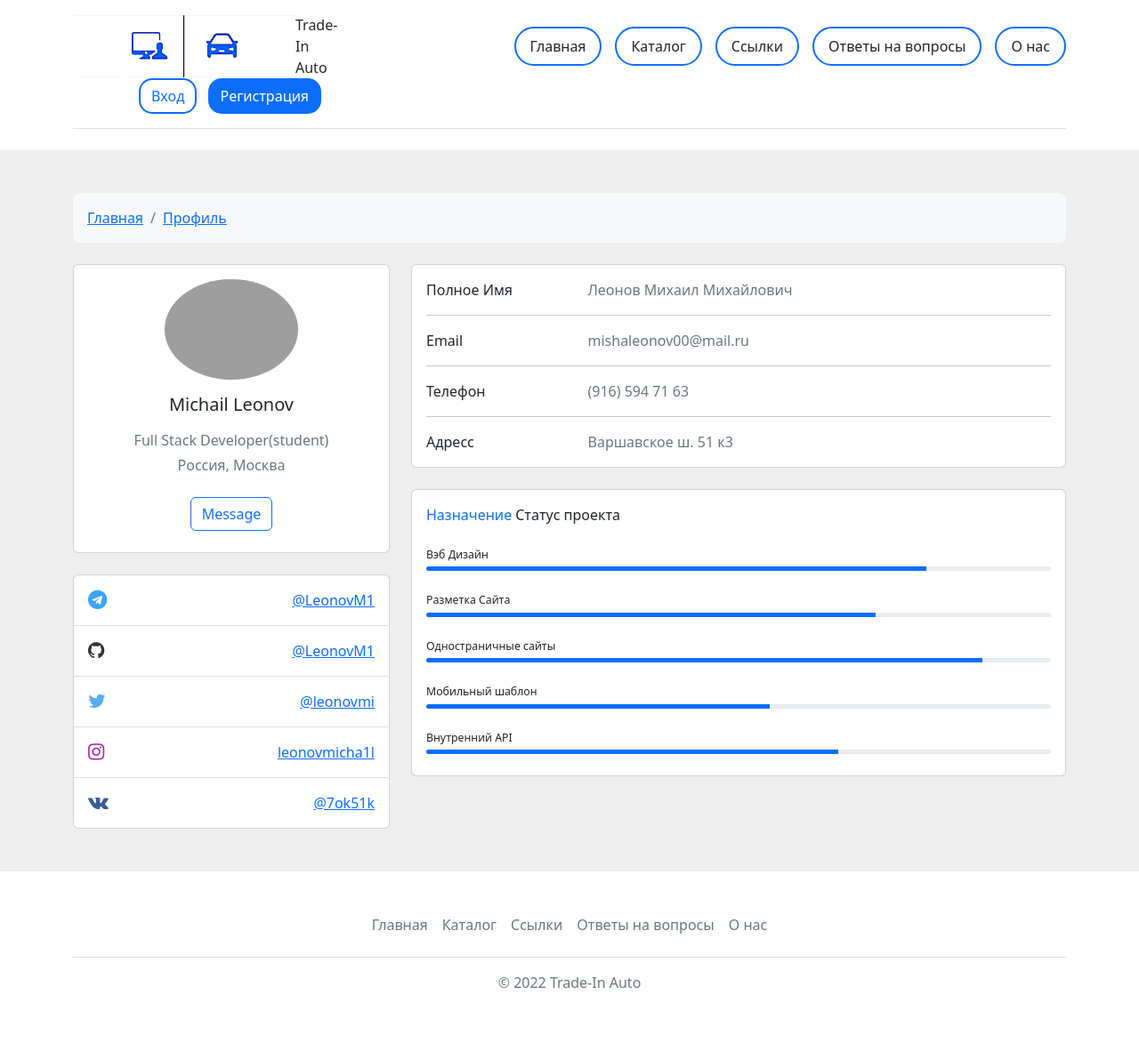
After one commit to LeonovM1/Trade-in, a Flask app: page /mypage in a window 1280 px wide. The commit adds this page. Shown: the whole page at 89% size. Run offline with Flask 2, Linux system fonts and the light colour scheme; grey boxes are pictures that could not be loaded.

Commit message:
add profile page, and auto page

```diff
--- a/app.py
+++ b/app.py
@@ -18,5 +18,14 @@ def benefit():
   return render_template("benefit.html")
 
 
+@app.route('/mypage')
+def mypage():
+  return render_template("mypage.html")
+
+
+@app.route('/badauto')
+def badauto():
+  return render_template("badauto.html")
+
 if __name__ == "__main__":
   app.run(debug=True)
--- a/static/css/custom.css
+++ b/static/css/custom.css
@@ -23,3 +23,9 @@
   padding: 16px, 24px;
   position: relative;
 }
+
+.image_shadow{
+  border: 2px solid darkgray;
+  border-radius: 6px;
+  width: auto;
+}
--- a/templates/base.html
+++ b/templates/base.html
@@ -6,6 +6,7 @@
     <meta name="viewport" content="width=device-width, initial-scale=1.0">
     <!-- CSS only -->
 <link href="https://cdn.jsdelivr.net/npm/bootstrap@5.2.3/dist/css/bootstrap.min.css" rel="stylesheet" integrity="sha384-rbsA2VBKQhggwzxH7pPCaAqO46MgnOM80zW1RWuH61DGLwZJEdK2Kadq2F9CUG65" crossorigin="anonymous">
+<link rel="stylesheet" href="https://cdnjs.cloudflare.com/ajax/libs/font-awesome/4.7.0/css/font-awesome.min.css">
 <link rel="stylesheet" href="{{ url_for('static', filename='css/custom.css' ) }}">
   <title>{% block title %}{% endblock %}</title>
 </head>
@@ -36,13 +37,13 @@
     <div class="container">
         <footer class="py-3 my-4">
           <ul class="nav justify-content-center border-bottom pb-3 mb-3">
-            <li class="nav-item"><a href="/" class="nav-link px-2 text-muted">Home</a></li>
-            <li class="nav-item"><a href="#" class="nav-link px-2 text-muted">Features</a></li>
-            <li class="nav-item"><a href="#" class="nav-link px-2 text-muted">Pricing</a></li>
-            <li class="nav-item"><a href="#" class="nav-link px-2 text-muted">FAQs</a></li>
-            <li class="nav-item"><a href="#" class="nav-link px-2 text-muted">About</a></li>
+            <li class="nav-item"><a href="/" class="nav-link px-2 text-muted">Главная</a></li>
+            <li class="nav-item"><a href="#" class="nav-link px-2 text-muted">Каталог</a></li>
+            <li class="nav-item"><a href="#" class="nav-link px-2 text-muted">Ссылки</a></li>
+            <li class="nav-item"><a href="#" class="nav-link px-2 text-muted">Ответы на вопросы</a></li>
+            <li class="nav-item"><a href="#" class="nav-link px-2 text-muted">О нас</a></li>
           </ul>
-          <p class="text-center text-muted">© 2022 Company, Inc</p>
+          <p class="text-center text-muted">© 2022 Trade-In Auto</p>
         </footer>
       </div>
 </body>
--- a/templates/benefit.html
+++ b/templates/benefit.html
@@ -14,7 +14,7 @@
 
       <article class="blog-post">
         <h2 class="blog-post-title mb-1">Чем выгодна программа Trade-In?</h2>
-        <p class="blog-post-meta">December 25, 2022 by <a href="#">Michail</a></p>
+        <p class="blog-post-meta">December 25, 2022 by <a href="/mypage">Michail</a></p>
 
         <hr>
         <div class="articles_block">
--- /dev/null
+++ b/templates/mypage.html
@@ -0,0 +1,144 @@
+{% extends 'base.html' %}
+
+{% block title %}
+Профиль - Михаил Леонов
+{% endblock %}
+
+{% block body %}
+
+<section style="background-color: #eee;">
+  <div class="container py-5">
+    <div class="row">
+      <div class="col">
+        <nav aria-label="breadcrumb" class="bg-light rounded-3 p-3 mb-4">
+          <ol class="breadcrumb mb-0">
+            <li class="breadcrumb-item"><a href="/">Главная</a></li>
+            <li class="breadcrumb-item"><a href="/mypage">Профиль</a></li>
+          </ol>
+        </nav>
+      </div>
+    </div>
+
+    <div class="row">
+      <div class="col-lg-4">
+        <div class="card mb-4">
+          <div class="card-body text-center">
+            <img src="https://mdbcdn.b-cdn.net/img/Photos/new-templates/bootstrap-chat/ava3.webp" alt="avatar"
+              class="rounded-circle img-fluid" style="width: 150px;">
+            <h5 class="my-3">Michail Leonov</h5>
+            <p class="text-muted mb-1">Full Stack Developer(student)</p>
+            <p class="text-muted mb-4">Россия, Москва</p>
+            <div class="d-flex justify-content-center mb-2">
+              <button type="button" class="btn btn-outline-primary">Message</button>
+            </div>
+          </div>
+        </div>
+        <div class="card mb-4 mb-lg-0">
+          <div class="card-body p-0">
+            <ul class="list-group list-group-flush rounded-3">
+              <li class="list-group-item d-flex justify-content-between align-items-center p-3">
+                <i class="fas fa fa-telegram fa-lg" style="color: #3ca4ff;"></i>
+                <p class="mb-0"><a href="https://t.me/LeonovM1">@LeonovM1</a></p>
+              </li>
+              <li class="list-group-item d-flex justify-content-between align-items-center p-3">
+                <i class="fab fa fa-github fa-lg" style="color: #333333;"></i>
+                <p class="mb-0"><a href="https://github.com/LeonovM1">@LeonovM1</a></p>
+              </li>
+              <li class="list-group-item d-flex justify-content-between align-items-center p-3">
+                <i class="fab fa fa-twitter fa-lg" style="color: #55acee;"></i>
+                <p class="mb-0"><a href="https://twitter.com/leonovvmi?t=J-8FnKty7hk1kbQLrbwZ8Q&s=35">@leonovmi</a></p>
+              </li>
+              <li class="list-group-item d-flex justify-content-between align-items-center p-3">
+                <i class="fab fa fa-instagram fa-lg" style="color: #ac2bac;"></i>
+                <p class="mb-0"><a href="https://instagram.com/leonovmicha1l?igshid=YmMyMTA2M2Y=">leonovmicha1l</a></p>
+              </li>
+              <li class="list-group-item d-flex justify-content-between align-items-center p-3">
+                <i class="fab fa fa-vk fa-lg" style="color: #3b5998;"></i>
+                <p class="mb-0"><a href="https://vk.com/7ok51k">@7ok51k</a></p>
+              </li>
+            </ul>
+          </div>
+        </div>
+      </div>
+      <div class="col-lg-8">
+        <div class="card mb-4">
+          <div class="card-body">
+            <div class="row">
+              <div class="col-sm-3">
+                <p class="mb-0">Полное Имя</p>
+              </div>
+              <div class="col-sm-9">
+                <p class="text-muted mb-0">Леонов Михаил Михайлович</p>
+              </div>
+            </div>
+            <hr>
+            <div class="row">
+              <div class="col-sm-3">
+                <p class="mb-0">Email</p>
+              </div>
+              <div class="col-sm-9">
+                <p class="text-muted mb-0">mishaleonov00@mail.ru</p>
+              </div>
+            </div>
+            <hr>
+            <div class="row">
+              <div class="col-sm-3">
+                <p class="mb-0">Телефон</p>
+              </div>
+              <div class="col-sm-9">
+                <p class="text-muted mb-0">(916) 594 71 63</p>
+              </div>
+            </div>
+            <hr>
+            <div class="row">
+              <div class="col-sm-3">
+                <p class="mb-0">Адресс</p>
+              </div>
+              <div class="col-sm-9">
+                <p class="text-muted mb-0">Варшавское ш. 51 к3</p>
+              </div>
+            </div>
+          </div>
+        </div>
+        <div class="row">
+          <div class="">
+            <div class="card mb-4 mb-md-0">
+              <div class="card-body">
+                <p class="mb-4"><span class="text-primary font-italic me-1">Назначение</span>Статус проекта
+                </p>
+                <p class="mb-1" style="font-size: .77rem;">Вэб Дизайн</p>
+                <div class="progress rounded" style="height: 5px;">
+                  <div class="progress-bar" role="progressbar" style="width: 80%" aria-valuenow="80"
+                    aria-valuemin="0" aria-valuemax="100"></div>
+                </div>
+                <p class="mt-4 mb-1" style="font-size: .77rem;">Разметка Сайта</p>
+                <div class="progress rounded" style="height: 5px;">
+                  <div class="progress-bar" role="progressbar" style="width: 72%" aria-valuenow="72"
+                    aria-valuemin="0" aria-valuemax="100"></div>
+                </div>
+                <p class="mt-4 mb-1" style="font-size: .77rem;">Одностраничные сайты</p>
+                <div class="progress rounded" style="height: 5px;">
+                  <div class="progress-bar" role="progressbar" style="width: 89%" aria-valuenow="89"
+                    aria-valuemin="0" aria-valuemax="100"></div>
+                </div>
+                <p class="mt-4 mb-1" style="font-size: .77rem;">Мобильный шаблон</p>
+                <div class="progress rounded" style="height: 5px;">
+                  <div class="progress-bar" role="progressbar" style="width: 55%" aria-valuenow="55"
+                    aria-valuemin="0" aria-valuemax="100"></div>
+                </div>
+                <p class="mt-4 mb-1" style="font-size: .77rem;">Внутренний API</p>
+                <div class="progress rounded mb-2" style="height: 5px;">
+                  <div class="progress-bar" role="progressbar" style="width: 66%" aria-valuenow="66"
+                    aria-valuemin="0" aria-valuemax="100"></div>
+                </div>
+              </div>
+            </div>
+          </div>
+
+        </div>
+      </div>
+    </div>
+  </div>
+</section>
+
+{% endblock %}
```
Also changed, not shown: templates/badauto.html (added, +87 -0 lines), templates/index.html (+11 -8 lines), static/img/Trade-inFinal.jpg (added), static/img/logo.jpg (deleted).
